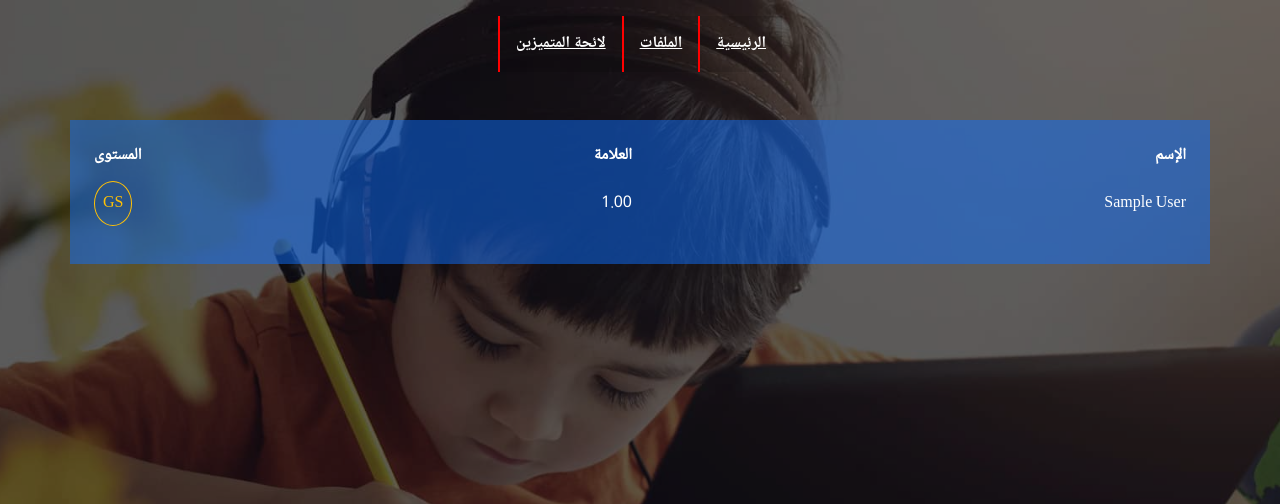
After one commit to Mehtal/aladin-live, a Django app: page /ranking in a window 1280 px wide. The commit adds this page. Shown: the top 504 px of the page. Run offline with Django 3.2, Linux system fonts and the light colour scheme; data comes from the database, SQL or seed files in the repository; tables that the repository leaves empty hold one stand-in row (values such as "Sample post"); some libraries are stand-ins or nearby versions.

Commit message:
best grades view

```diff
--- a/aladinislive/urls.py
+++ b/aladinislive/urls.py
@@ -16,13 +16,14 @@ Including another URLconf
 from django.contrib import admin
 from django.urls import path
 from core.views import home, broadcast_detail
-from librarry.views import NiveauDetail, SchoolYearDetail
+from librarry.views import NiveauDetail, SchoolYearDetail, RankingListView
 urlpatterns = [
     path('admin/', admin.site.urls),
-    path('broadcast/<int:id><str:code>',
+    path('broadcast/<int:id><str:code>/',
          broadcast_detail, name="broadcast-detail"),
-    path('<slug:slug>', NiveauDetail.as_view(), name="level-detail"),
+    path('<slug:slug>/', NiveauDetail.as_view(), name="level-detail"),
     path('schoolyear/<int:pk>', SchoolYearDetail.as_view(), name="school-year"),
+    path('ranking', RankingListView.as_view(), name="ranking"),
     path('', home, name="home"),
 
 ]
--- a/core/templates/base.html
+++ b/core/templates/base.html
@@ -16,7 +16,7 @@
 		<div class="header d-flex justify-content-center">
 			<a class=" p-3" href="{% url 'home' %}">الرئيسية</a>
 			<a class=" p-3" href="{% url 'school-year' 1 %}">الملفات</a>
-			<a class=" p-3" href="">لائحة المتميزين</a>
+			<a class=" p-3" href="{% url 'ranking' %}">لائحة المتميزين</a>
 		</div>
 	</nav>
   {% block content %}
--- a/librarry/models.py
+++ b/librarry/models.py
@@ -75,3 +75,13 @@ class Exames(models.Model):
 
     def __str__(self):
         return f'{self.niveau} - {self.title}'
+
+
+class Ranking(models.Model):
+    full_name = models.CharField(max_length=40)
+    mark = models.DecimalField(max_digits=5, decimal_places=2)
+    niveau = models.ForeignKey(
+        Niveau, on_delete=models.CASCADE, related_name="student_rank")
+
+    def __str__(self):
+        return f'{self.niveau} {self.full_name} {self.mark}'
--- /dev/null
+++ b/librarry/templates/best_grades.html
@@ -0,0 +1,109 @@
+{% extends 'base.html' %}
+{% load static %}
+
+
+{% block content %}
+<div class="container">
+	{% if primary.count > 0 %}
+
+<div class="row my-5">
+<div class="text-white p-3" style="background:rgba(13, 110, 253, 0.5)" dir="rtl">
+			<table class="table table-borderless text-white">
+				<colgroup>
+    <col width="50%"/>
+    <col width="25%"/>
+    <col width="25%"/>
+  </colgroup>
+  <thead>
+    <tr>
+
+      <th scope="col">الإسم </th>
+      <th scope="col">العلامة</th>
+      <th class="text-start"scope="col">المستوى</th>
+    </tr>
+  </thead>
+  <tbody>
+  	      {% for obj in primary %}
+
+    <tr >
+      <td class="py-3">{{ obj.full_name }}</td>
+      <td class="py-3">{{obj.mark}}</td>
+      <td class="text-start text-warning py-3"><span class="p-2" style="border-radius: 50%;border:1px solid #ffc107">{{ obj.niveau}}</span></td>
+    </tr>
+
+	{% endfor %}
+
+  </tbody>
+</table>
+		</div>
+</div>
+{% endif %}
+	{% if college.count > 0 %}
+<div class="row my-5">
+<div class="text-white p-3" style="background:rgba(220, 53, 69, 0.5)" dir="rtl">
+			<table class="table table-borderless text-white">
+				<colgroup>
+    <col width="50%"/>
+    <col width="25%"/>
+    <col width="25%"/>
+  </colgroup>
+  <thead>
+    <tr>
+
+      <th scope="col">الإسم </th>
+      <th scope="col">العلامة</th>
+      <th class="text-start"scope="col">المستوى</th>
+    </tr>
+  </thead>
+  <tbody>
+  	      {% for obj in college %}
+
+    <tr >
+      <td class="py-3">{{ obj.full_name }}</td>
+      <td class="py-3">{{obj.mark}}</td>
+      <td class="text-start text-warning py-3"><span class="p-2" style="border-radius: 50%;border:1px solid #ffc107">{{ obj.niveau}}</span></td>
+    </tr>
+
+	{% endfor %}
+
+  </tbody>
+</table>
+		</div>
+</div>
+{% endif %}
+	{% if high.count > 0 %}
+<div class="row my-5">
+<div class="text-white p-3" style="background:rgba(220, 53, 69, 0.5)" dir="rtl">
+			<table class="table table-borderless text-white">
+				<colgroup>
+    <col width="50%"/>
+    <col width="25%"/>
+    <col width="25%"/>
+  </colgroup>
+  <thead>
+    <tr>
+
+      <th scope="col">الإسم </th>
+      <th scope="col">العلامة</th>
+      <th class="text-start" scope="col">المستوى</th>
+    </tr>
+  </thead>
+  <tbody>
+  	      {% for obj in high %}
+
+    <tr >
+      <td class="py-3">{{ obj.full_name }}</td>
+      <td class="py-3">{{obj.mark}}</td>
+      <td class="text-start text-warning py-3"><span class="p-2" style="border-radius: 50%;border:1px solid #ffc107">{{ obj.niveau}}</span></td>
+    </tr>
+
+	{% endfor %}
+
+  </tbody>
+</table>
+		</div>
+</div>
+{% endif %}
+</div>
+
+{% endblock %}
--- a/librarry/views.py
+++ b/librarry/views.py
@@ -1,6 +1,6 @@
 from django.shortcuts import render
 from django.views.generic import DetailView, ListView
-from .models import Niveau, Video, SchoolYear
+from .models import Niveau, Video, SchoolYear, Ranking
 # Create your views here.
 
 
@@ -12,3 +12,20 @@ class NiveauDetail(DetailView):
 class SchoolYearDetail(DetailView):
     model = SchoolYear
     template_name = "year_detail.html"
+
+
+class RankingListView(ListView):
+    model = Ranking
+    template_name = "best_grades.html"
+    ordering = ("niveau", "mark")
+
+    def get_context_data(self, *args, **kwargs):
+        context = super().get_context_data(**kwargs)
+        context["primary"] = Ranking.objects.filter(niveau__lte=6)
+        context["leng"] = Ranking.objects.filter(niveau__lte=6).count()
+        context["college"] = Ranking.objects.filter(
+            niveau__lte=10, niveau__gte=7)
+
+        context["high"] = Ranking.objects.filter(
+            niveau__lte=13, niveau__gte=11)
+        return context
```
Also changed, not shown: librarry/admin.py (+8 -1 lines).
